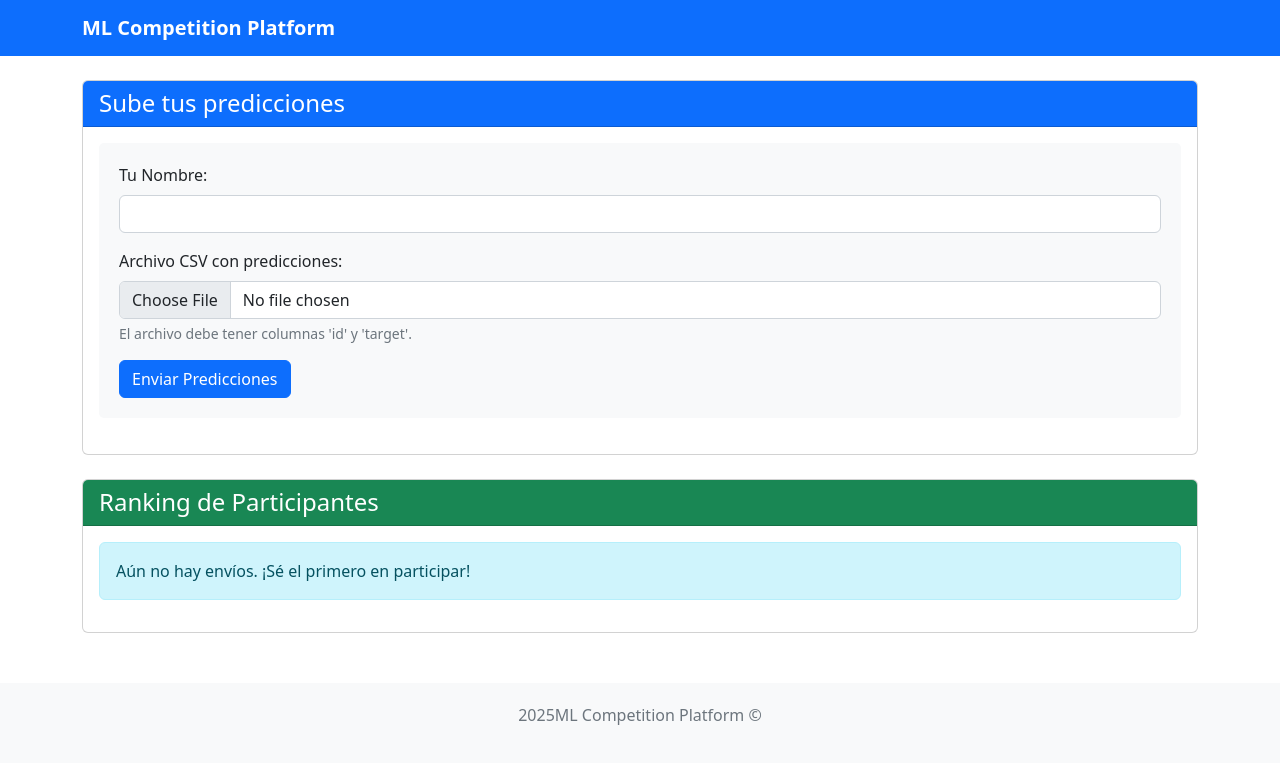
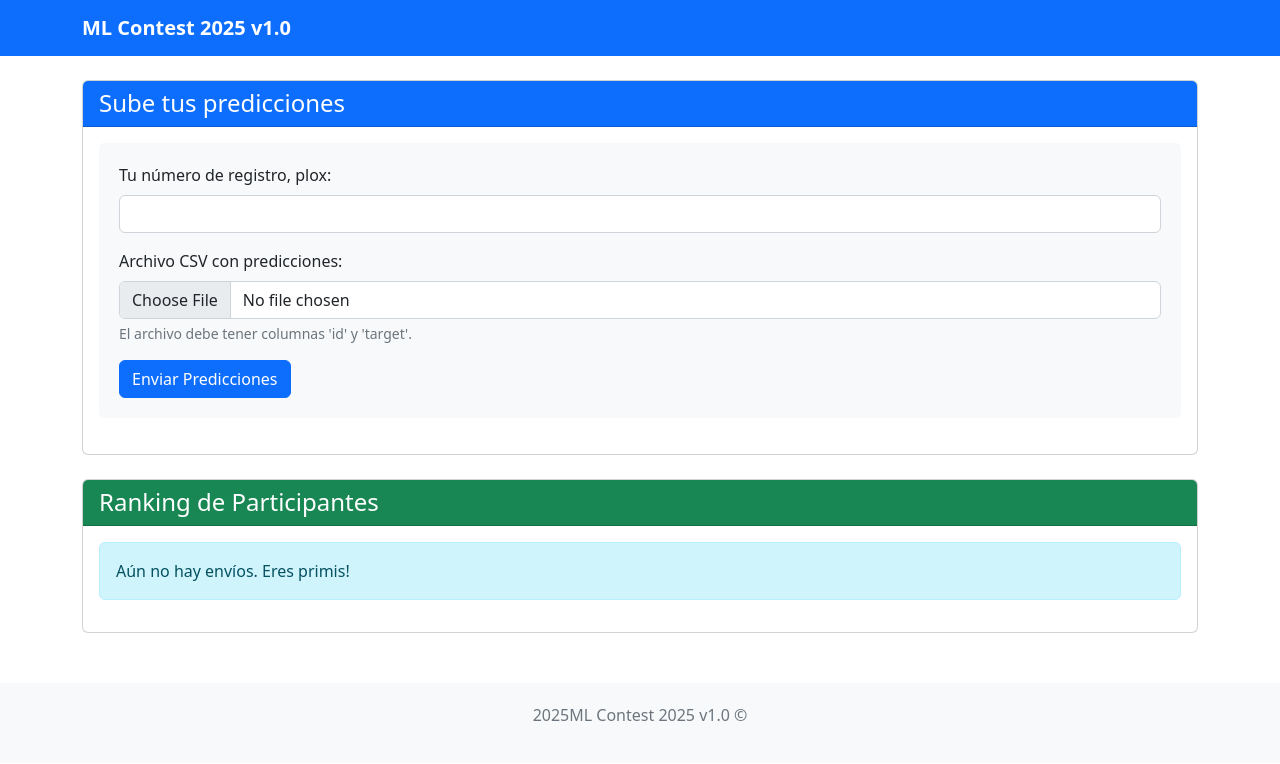
Before and after one commit to Afroefras/ml-contest, a Flask app: page / in a window 1280 px wide. Shown: the top 764 px of the page. Run offline with Flask 3, Linux system fonts and the light colour scheme.

Commit message:
Registration number ID instead of name

```diff
--- a/app.py
+++ b/app.py
@@ -2,7 +2,7 @@ import os
 from datetime import datetime
 from flask_sqlalchemy import SQLAlchemy
 from werkzeug.utils import secure_filename
-from eval_predictions import PredictionEvaluator
+from eval_predictions import PredictionEvaluator, load_students
 from flask import Flask, render_template, request, redirect, url_for, flash
 
 app = Flask(__name__)
@@ -19,22 +19,31 @@ db = SQLAlchemy(app)
 # Definir el modelo para la base de datos
 class Submission(db.Model):
     id = db.Column(db.Integer, primary_key=True)
-    student_name = db.Column(db.String(100), nullable=False)
+    student_id = db.Column(db.Integer, nullable=False)
     filename = db.Column(db.String(100), nullable=False)
     score = db.Column(db.Float, nullable=False)
     timestamp = db.Column(db.DateTime, default=datetime.utcnow)
 
     def __repr__(self):
-        return f'<Submission {self.student_name}>'
+        return f'<Submission {self.student_id}>'
 
 @app.route('/', methods=['GET', 'POST'])
 def index():
     if request.method == 'POST':
         # Verificar si se proporcionó un nombre
-        student_name = request.form.get('student_name')
-        if not student_name:
-            flash('Por favor, ingresa tu nombre.')
+        student_id = request.form.get('student_id')
+        if not student_id:
+            flash('Ingresa tu número de registro.')
             return redirect(url_for('index'))
+
+        try:
+            student_id = int(student_id)
+        except ValueError:
+            flash('El número de registro debe ser un entero.')
+            return redirect(url_for('index'))
+
+        students = load_students(csv_path='students.csv')
+
 
         # Verificar si se subió un archivo
         if 'file' not in request.files:
@@ -48,7 +57,7 @@ def index():
 
         # Guardar el archivo
         if file:
-            filename = secure_filename(f"{student_name}_{datetime.now().strftime('%Y%m%d_%H%M%S')}.csv")
+            filename = secure_filename(f"{student_id}_{datetime.now().strftime('%Y%m%d_%H%M%S')}.csv")
             filepath = os.path.join(app.config['UPLOAD_FOLDER'], filename)
             file.save(filepath)
 
@@ -62,7 +71,7 @@ def index():
 
             # Guardar en la base de datos
             submission = Submission(
-                student_name=student_name,
+                student_id=student_id,
                 filename=filename,
                 score=score
             )
--- a/templates/index.html
+++ b/templates/index.html
@@ -3,7 +3,7 @@
 <head>
     <meta charset="UTF-8">
     <meta name="viewport" content="width=device-width, initial-scale=1.0">
-    <title>ML Competition Platform</title>
+    <title>ML Contest 2025 v1.0</title>
     <!-- Bootstrap CSS -->
     <link href="https://cdn.jsdelivr.net/npm/bootstrap@5.2.3/dist/css/bootstrap.min.css" rel="stylesheet">
     <style>
@@ -30,7 +30,7 @@
 <body>
     <nav class="navbar navbar-expand-lg navbar-dark bg-primary mb-4">
         <div class="container">
-            <a class="navbar-brand" href="/">ML Competition Platform</a>
+            <a class="navbar-brand" href="/">ML Contest 2025 v1.0</a>
         </div>
     </nav>
 
@@ -56,8 +56,8 @@
                     <div class="card-body">
                         <form method="POST" enctype="multipart/form-data" class="submission-form">
                             <div class="mb-3">
-                                <label for="student_name" class="form-label">Tu Nombre:</label>
-                                <input type="text" class="form-control" id="student_name" name="student_name" required>
+                                <label for="student_id" class="form-label">Tu número de registro, plox:</label>
+                                <input type="text" class="form-control" id="student_id" name="student_id" required>
                             </div>
                             <div class="mb-3">
                                 <label for="file" class="form-label">Archivo CSV con predicciones:</label>
@@ -84,7 +84,7 @@
                                     <thead>
                                         <tr>
                                             <th>Posición</th>
-                                            <th>Nombre</th>
+                                            <th>Número de registro</th>
                                             <th>Score</th>
                                             <th>Fecha/Hora</th>
                                         </tr>
@@ -103,7 +103,7 @@
                             </div>
                         {% else %}
                             <div class="alert alert-info">
-                                Aún no hay envíos. ¡Sé el primero en participar!
+                                Aún no hay envíos. Eres primis!
                             </div>
                         {% endif %}
                     </div>
@@ -114,7 +114,7 @@
 
     <footer class="footer">
         <div class="container">
-            <p class="text-muted">ML Competition Platform © {{ year }}</p>
+            <p class="text-muted">ML Contest 2025 v1.0 © {{ year }}</p>
         </div>
     </footer>
 
```
Also changed, not shown: other parts of templates/index.html (+1 -1 lines), eval_predictions.py (+11 -0 lines), students.csv (added, +32 -0 lines).
